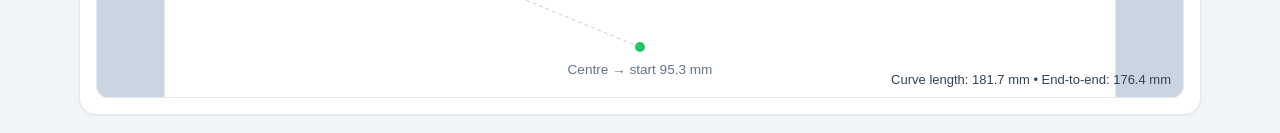
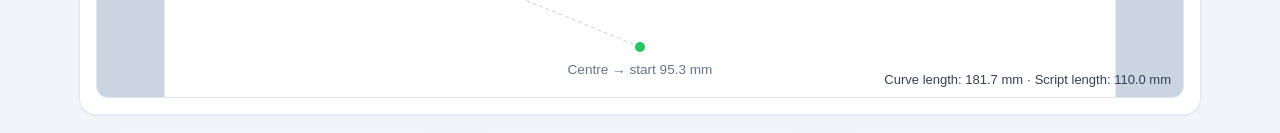
Before and after one commit to mashw/calligraphy-tools, a Next.js app: page /curve in a window 1280 px wide. Shown: the part 582-715 px from the top of the page. Built offline with nearby package versions, Linux system fonts and the light colour scheme.

Commit message:
Update curve preview label

```diff
--- a/src/app/curve/page.tsx
+++ b/src/app/curve/page.tsx
@@ -1147,7 +1147,7 @@ waistPts.push({ x: Ct.p.x - Ct.n.x * h, y: Ct.p.y - Ct.n.y * h });
             <div className="pointer-events-none absolute right-3 bottom-2 text-[13px] text-slate-700 text-right space-y-0.5">
               {overWarn && <div className="text-[13px] text-red-600 font-medium">Title exceeds curve</div>}
               <div>
-                Curve length: {baselineLength.toFixed(1)} mm • End-to-end: {endpointsDistance.toFixed(1)} mm
+                Curve length: {baselineLength.toFixed(1)} mm · Script length: {run.totalAdvanceMM.toFixed(1)} mm
               </div>
             </div>
           </div>
```
